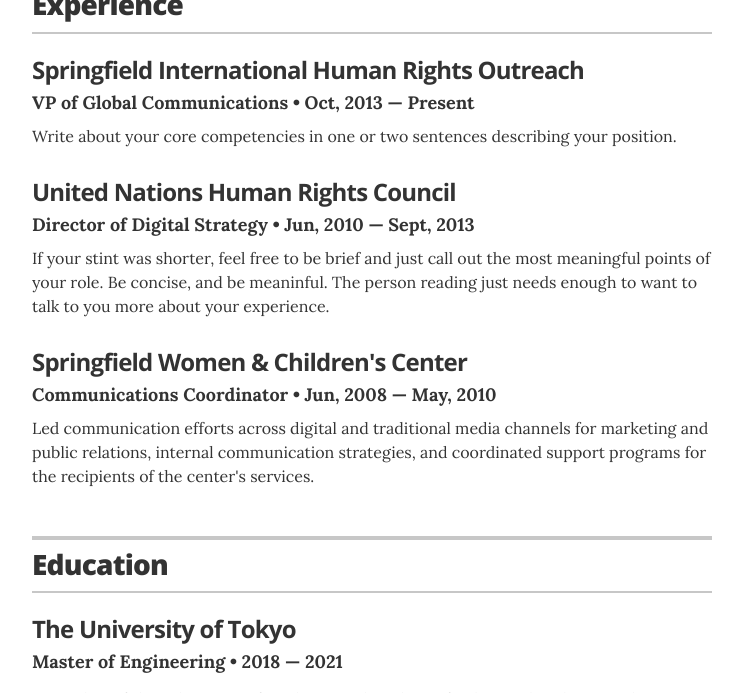
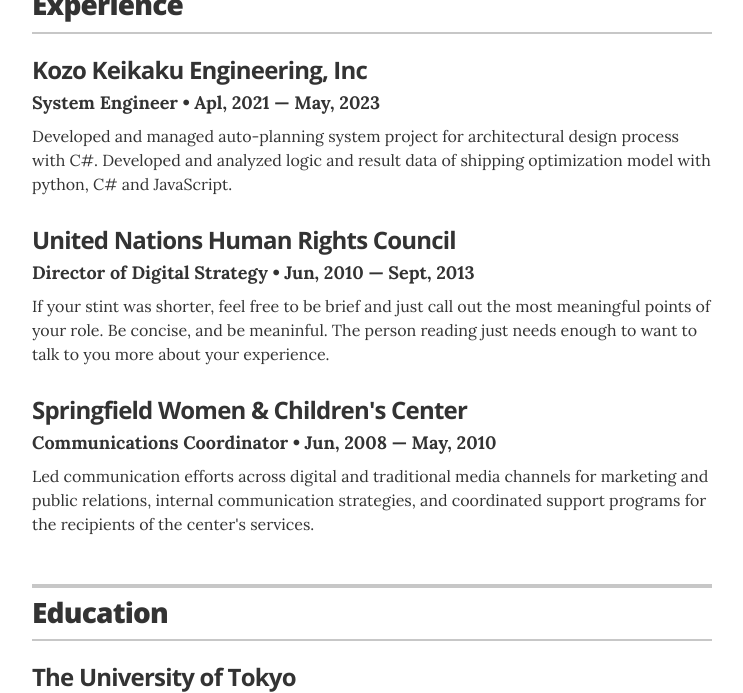
Before and after one commit to AyumiMukai/page, a Jekyll site: the page built from index.html, in a window 1280 px wide and 900 px high, scrolled down 314 px, cut to the strip 207-900 px from the top of the window. Shown: the whole strip, without its empty margins (268-1011 px from the left). Built offline with Jekyll 4.4.1, drawn with Linux system fonts in a browser that asks for light colours.

Commit message:
Update experience.yml

```diff
--- a/_data/experience.yml
+++ b/_data/experience.yml
@@ -1,9 +1,9 @@
 # Jobs
 # VP of Global Communications
-- company: Springfield International Human Rights Outreach
-  position: VP of Global Communications
-  duration: Oct, 2013 &mdash; Present
-  summary: Write about your core competencies in one or two sentences describing your position.
+- company: Kozo Keikaku Engineering, Inc
+  position: System Engineer
+  duration: Apl, 2021 &mdash; May, 2023
+  summary: Developed and managed auto-planning system project for architectural design process with C#. Developed and analyzed logic and result data of shipping optimization model with python, C# and JavaScript.
 
 # Director of Digital Stratgy
 - company: United Nations Human Rights Council
```
